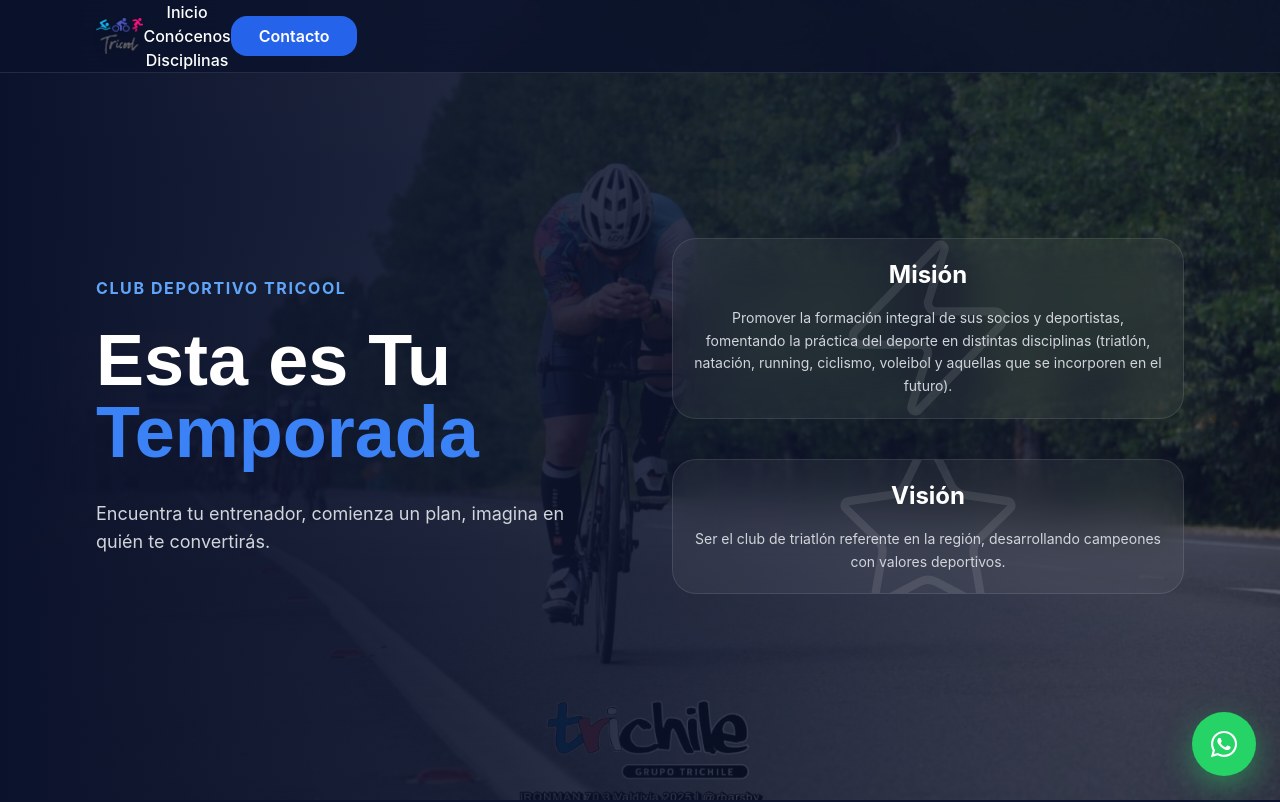
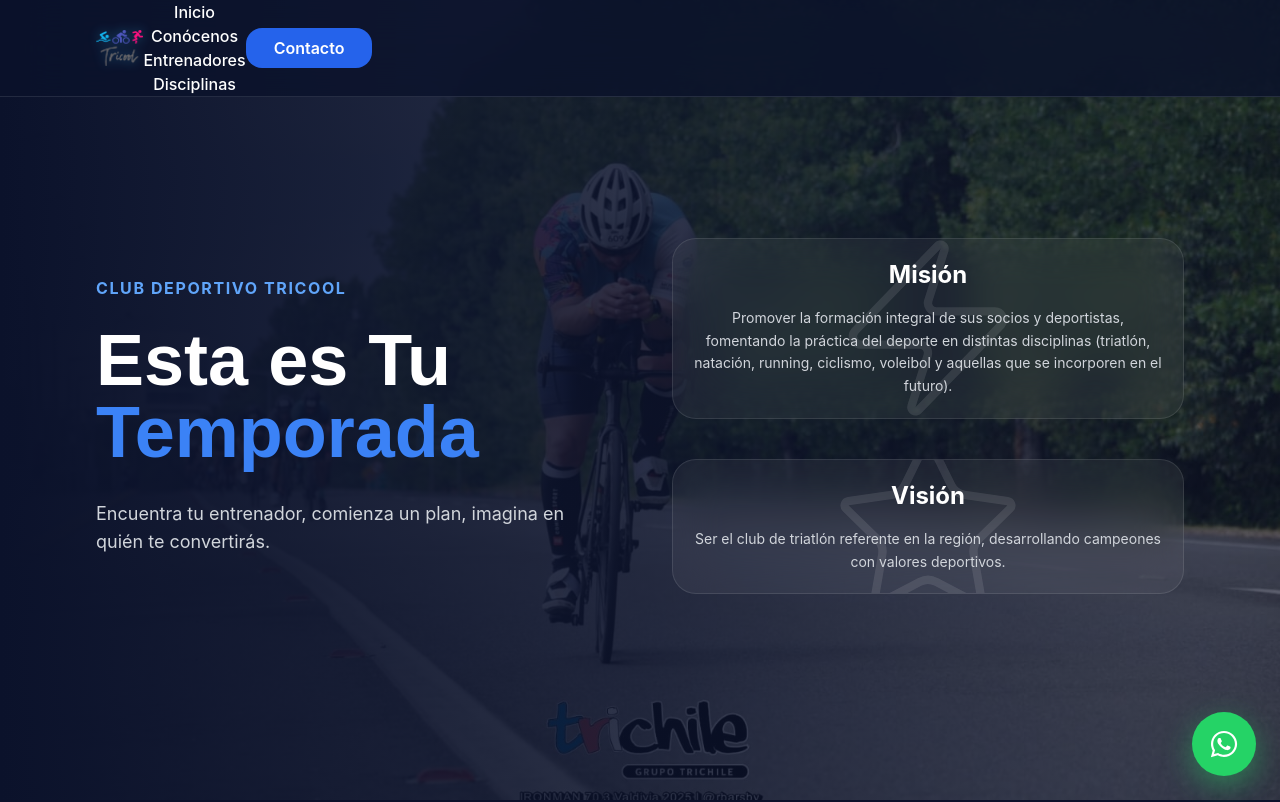
Before and after one commit to AndreaABL/tricool-landingpage, a React (Vite) app: page / in a window 1280 px wide. Shown: the top 802 px of the page. Built offline with nearby package versions, Linux system fonts and the light colour scheme.

Commit message:
actualizacion navbar

```diff
--- a/src/LandingPage.jsx
+++ b/src/LandingPage.jsx
@@ -205,13 +205,18 @@ export default function LandingPage() {
                                 >
                                     <li><a href="#home">Inicio</a></li>
                                     <li><a href="#about">Conócenos</a></li>
+                                    <li><a href="#coaches">Entrenadores</a></li>
                                     <li><a href="#disciplines">Disciplinas</a></li>
                                     <li><a href="#contact">Contacto</a></li>
                                 </ul>
                             </div>
 
                             <a href="#home" className="flex items-center gap-2">
-                                <img src={logo} alt="Tricool Logo" className="h-9 w-auto brightness-110 drop-shadow-lg transition" />
+                                <img src={logo} alt="Tricool Logo" className="h-9 w-auto
+    brightness-110
+    drop-shadow-[0_0_6px_rgba(56,189,248,0.45)]
+    drop-shadow-[0_0_14px_rgba(59,130,246,0.25)]
+    transition" />
                             </a>
                         </div>
 
@@ -220,7 +225,11 @@ export default function LandingPage() {
 
                             <div className="navbar-start">
                                 <a href="#home" className="flex items-center gap-3">
-                                    <img src={logo} alt="Tricool Logo" className="h-9 w-auto brightness-110 drop-shadow-lg transition" />
+                                    <img src={logo} alt="Tricool Logo" className="h-9 w-auto
+    brightness-110
+    drop-shadow-[0_0_6px_rgba(56,189,248,0.45)]
+    drop-shadow-[0_0_14px_rgba(59,130,246,0.25)]
+    transition" />
                                 </a>
                             </div>
 
@@ -228,7 +237,9 @@ export default function LandingPage() {
                                 <ul className="menu menu-horizontal gap-10 font-medium">
                                     <li><a href="#home">Inicio</a></li>
                                     <li><a href="#about">Conócenos</a></li>
+                                    <li><a href="#coaches">Entrenadores</a></li>
                                     <li><a href="#disciplines">Disciplinas</a></li>
+
                                 </ul>
                             </div>
 
@@ -332,9 +343,15 @@ export default function LandingPage() {
                         animate={{ opacity: 1, x: 0 }}
                         transition={{ duration: 0.6 }}
                         className="flex flex-col gap-10
-    max-w-lg 2xl:max-w-5xl
-    2xl:col-span-3
-    2xl:mx-auto"
+    mx-auto
+    lg:mx-0
+    2xl:mx-auto
+
+    max-w-xl
+    lg:max-w-2xl
+    2xl:max-w-4xl
+
+    2xl:col-span-3"
                     >
                         <div className="relative overflow-hidden rounded-3xl bg-white/5 backdrop-blur-xl border border-white/10 p-4 sm:p-5">
                             <div className="absolute inset-0 flex items-center justify-center opacity-10 pointer-events-none">
@@ -555,7 +572,7 @@ export default function LandingPage() {
                             ))}
                         </div>
                         {/* Coaches */}
-                        <div className="mt-24 w-full">
+                        <div id="coaches" className="mt-24 w-full">
                             <motion.h3
                                 initial={{ opacity: 0, y: 20 }}
                                 whileInView={{ opacity: 1, y: 0 }}
@@ -629,7 +646,6 @@ export default function LandingPage() {
                     </div>
                 </div>
             </section>
-
             {/* Photo Carousel */}
             <section className="bg-[#0b122b] py-20 text-white overflow-hidden">
                 <div className="max-w-[2560px] mx-auto px-6 sm:px-10 xl:px-24 2xl:px-40">
```
